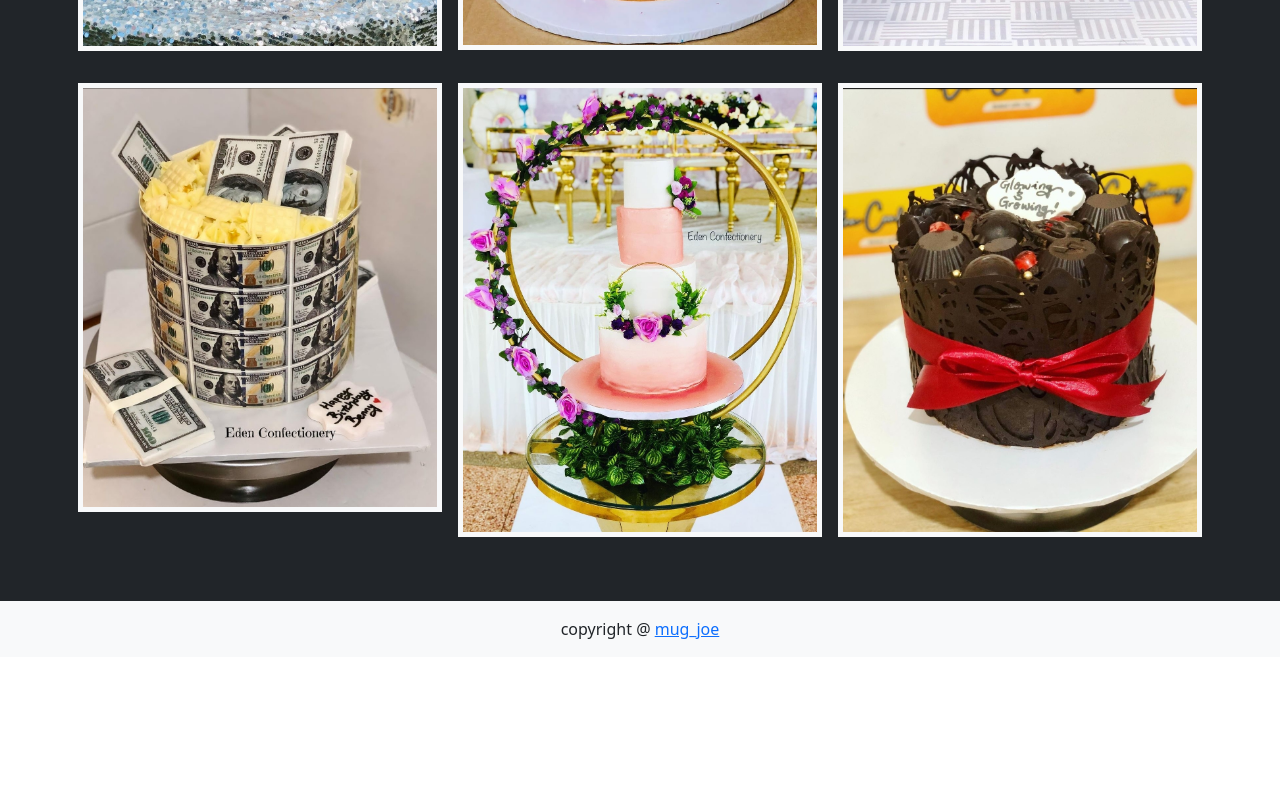
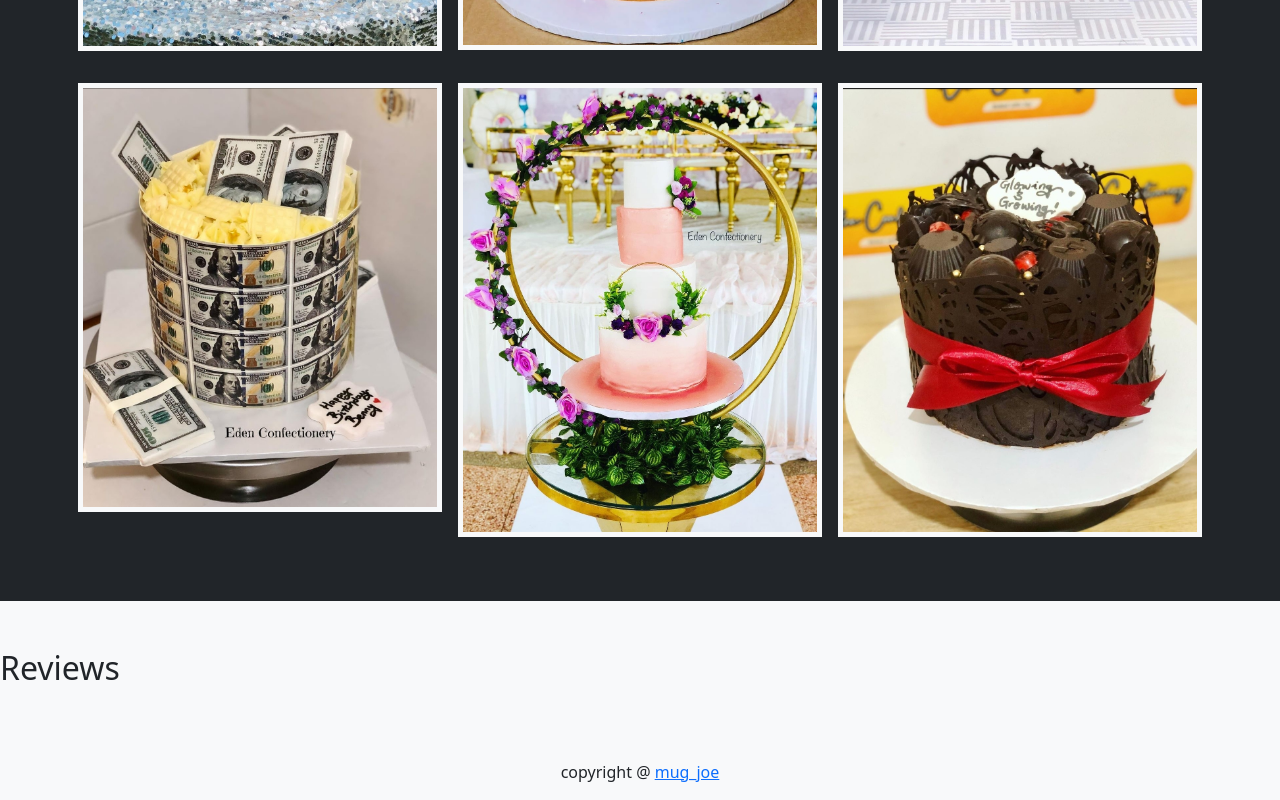
Before and after one commit to jcmugabi/Eden-Confectionery, a React (Create React App) app: page /about in a window 1280 px wide. Shown: the part 1364-2164 px from the top of the page. Before the commit the page ends 2021 px from the top, so only its background shows below. Built offline with nearby package versions, Linux system fonts and the light colour scheme.

Commit message:
small changes

```diff
--- a/src/pages/About.jsx
+++ b/src/pages/About.jsx
@@ -29,6 +29,7 @@ function About() {
       <div className='bg-dark text-light'>
         <CakeGallery />
       </div>
+      <div className='bg-light text-dark py-5'><h2>Reviews</h2> </div>
     </div>
   )
 }
--- a/src/pages/Contact.jsx
+++ b/src/pages/Contact.jsx
@@ -58,7 +58,7 @@ function Contact() {
             </div>
           </div>
         </div>
-        <div className='bg-dark text-light py-5'>Reviews</div>
+        <div className='bg-dark text-light py-5'><h2>Reviews</h2></div>
     </div>
   )
 }
```
Also changed, not shown: src/components/Reviews.jsx (added, +11 -0 lines).
